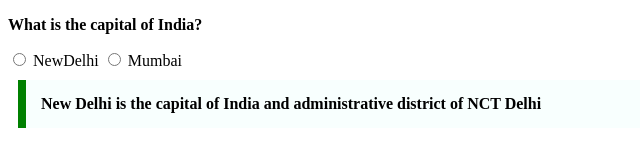
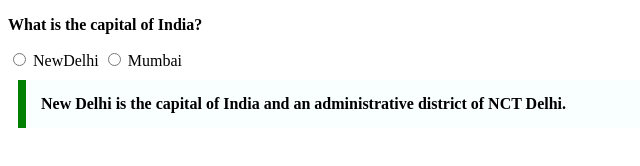
Before and after one commit to acciojob/trivia-Harsh652003, a website: page main.html in a window 1280 px wide. Shown: the full height of the page, 0-640 px from the left. Drawn offline with Linux system fonts and the light colour scheme.

Commit message:
created a submission

```diff
--- a/main.html
+++ b/main.html
@@ -10,7 +10,7 @@
 	<p><b>What is the capital of India?</b></p>
 	<input type="radio" value="New Delhi"> NewDelhi
 	<input type="radio" value="Mumbai"> Mumbai
-	<blockquote>New Delhi is the capital of India and administrative district of NCT Delhi</blockquote>
+	<blockquote>New Delhi is the capital of India and an administrative district of NCT Delhi.</blockquote>
 
 	<!-- the entire body must be written by student -->
     <script type="text/javascript" src="./script.js">
--- a/styles.css
+++ b/styles.css
@@ -3,7 +3,7 @@ Max-width:  600px;
 Margin: 10px;
 Padding: 15px;
 Border-left: 8px solid green;
-Background-color: #f8fffe;
+Background-color:#f8fffe;
 font-weight:bold ;
 }
 /* Your CSS Code here. */
```
